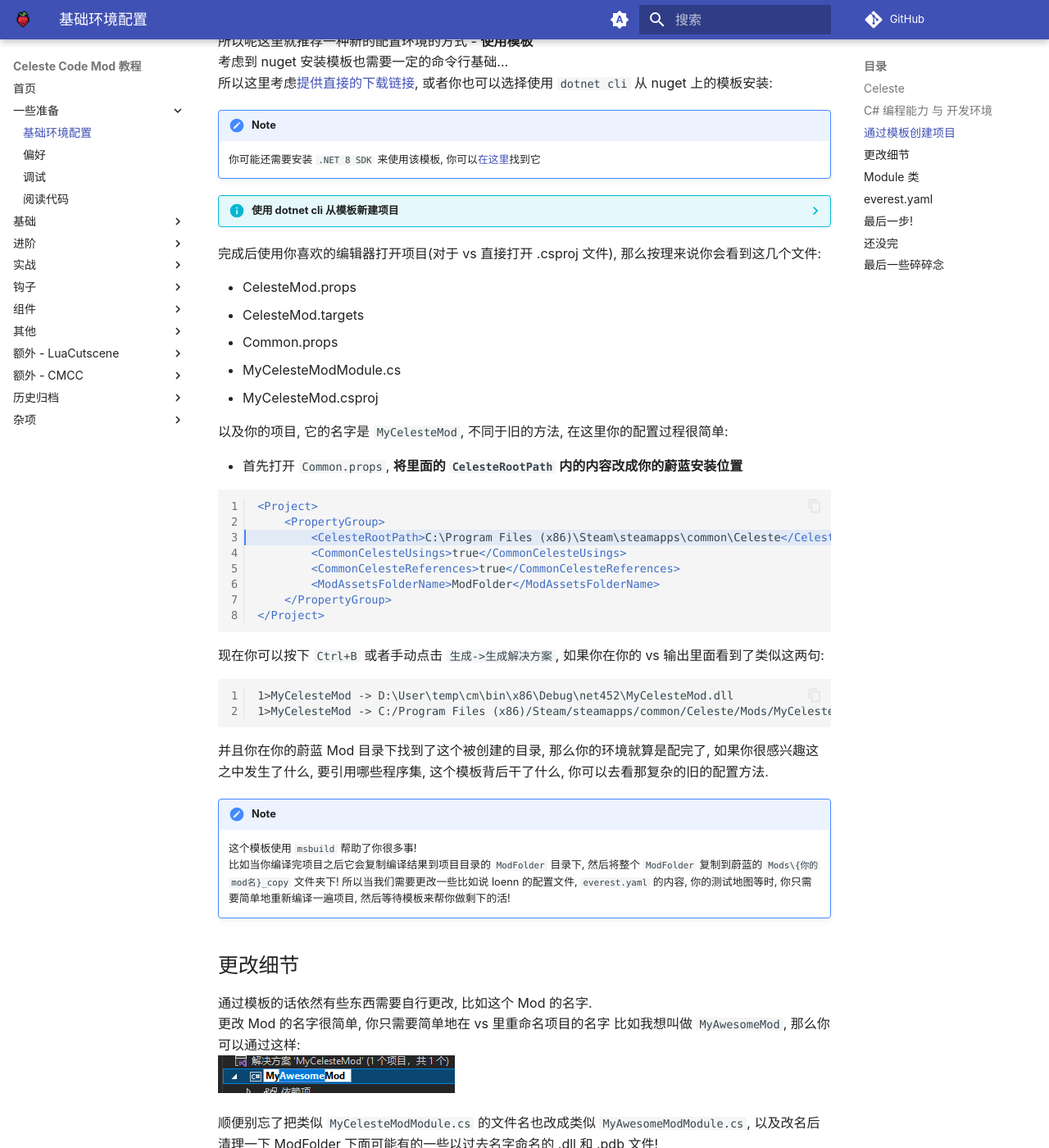
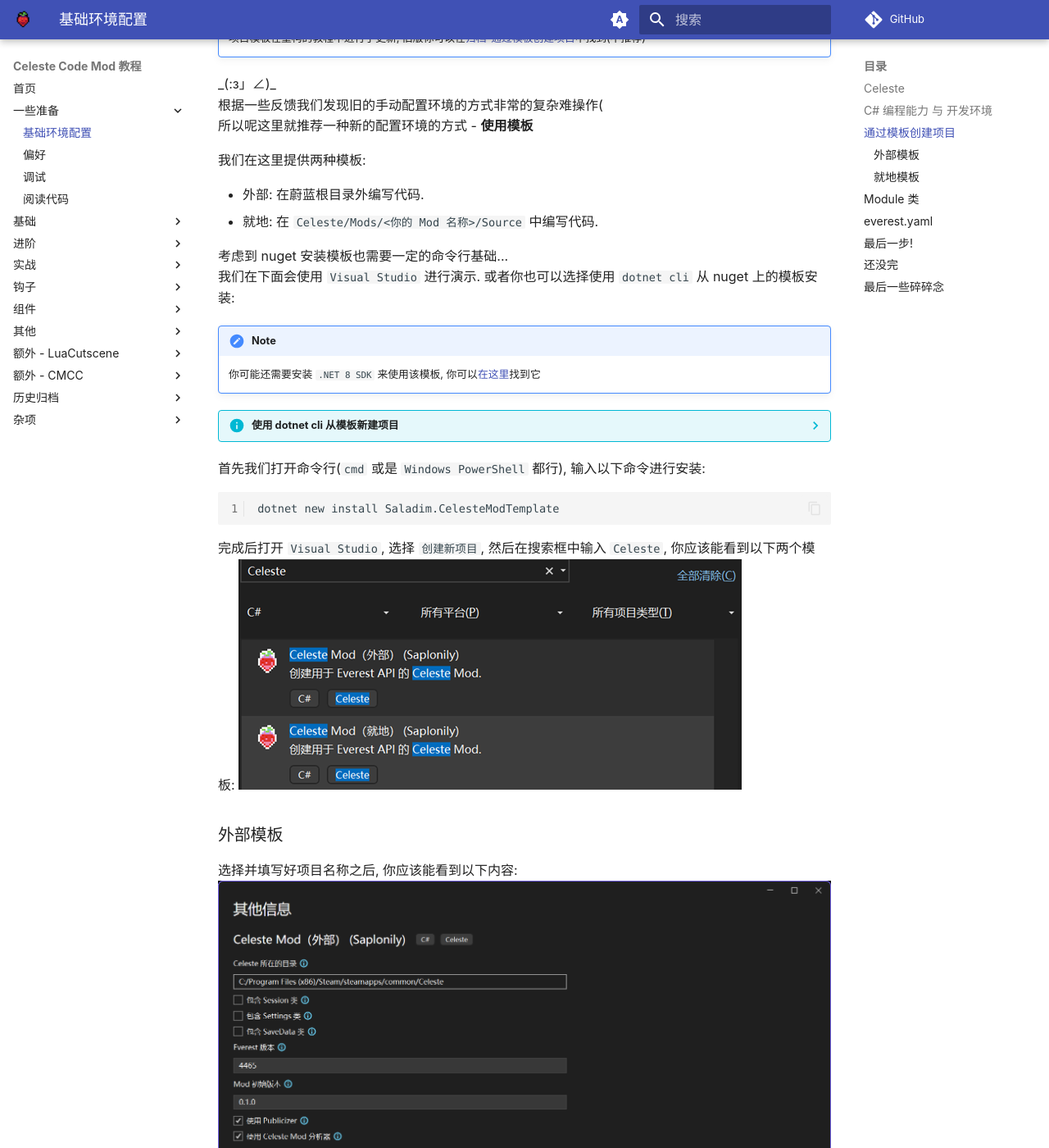
Before and after one commit to Saplonily/CelesteModTutorial, an MkDocs documentation site: the page built from docs/coding_setup/basic_env.md, in a window 1280 px wide and 1400 px high, scrolled down 2514 px. Shown: the whole window at 82% size. Built offline with MkDocs 1.6.1 and Material for MkDocs 9.7.7, drawn with Linux system fonts in a browser that asks for light colours; comment, search, counter and statistics services are not loaded; some of the changed text lies outside the part shown.

Commit message:
重写通过模板创建项目

````diff
--- /dev/null
+++ b/docs/arc/project_template.md
@@ -0,0 +1,87 @@
+!!! info
+    在蔚蓝国外社区流行着另一个 mod 项目模板, 不过我个人不太喜欢它, 不过你需要的话[这是 Github 主页](https://github.com/EverestAPI/CelesteModTemplate)
+    所以这里主要使用我个人制作也是个人最常用的一个.
+
+\_(:з」∠)\_
+根据一些反馈我们发现旧的手动配置环境的方式非常的复杂难操作(
+所以呢这里就推荐一种新的配置环境的方式 - **使用模板**
+考虑到 nuget 安装模板也需要一定的命令行基础...
+所以这里考虑[提供直接的下载链接](https://hongshitieli.lanzouj.com/iJfRz1l0iffg),
+或者你也可以选择使用 `dotnet cli` 从 nuget 上的模板安装:
+
+!!! note
+    你可能还需要安装 `.NET 8 SDK` 来使用该模板, 你可以[在这里](https://get.dot.net)找到它
+
+??? info "使用 dotnet cli 从模板新建项目"
+    首先在一个你喜欢的位置放置你的项目文件夹, 名字即为你的项目名, 例如 `MyCelesteMod`:
+    ```bat
+    mkdir MyCelesteMod
+    cd MyCelesteMod
+    ```
+    然后在此位置安装 nuget 上我的 mod 模板(如果你没有安装的话):
+    ```bat
+    dotnet new install Saladim.CelesteModTemplate
+    ```
+    然后你就能使用这条指令直接创建项目了:
+    ```bat
+    dotnet new sapcelestemode
+    ```
+    名字即为上层文件夹名, 或者你可以使用 `-n` 参数重写项目名字:
+    ```bat
+    dotnet new sapcelestemod -n MySuperCelesteMod
+    ```
+    模板目前默认不会创建针对 Everest Core 的 Code Mod, 如果你需要的话你可以传入 `--core-only true` 参数:
+    ```bat
+    dotnet new sapcelestemod --core-only true
+    ```
+
+完成后使用你喜欢的编辑器打开项目(对于 vs 直接打开 .csproj 文件), 那么按理来说你会看到这几个文件:
+
+- CelesteMod.props
+- CelesteMod.targets
+- Common.props
+- MyCelesteModModule.cs
+- MyCelesteMod.csproj
+
+以及你的项目, 它的名字是 `MyCelesteMod`, 不同于旧的方法, 在这里你的配置过程很简单:
+
+- 首先打开 `Common.props`, **将里面的 `CelesteRootPath` 内的内容改成你的蔚蓝安装位置**
+
+```xml hl_lines="3"
+<Project>
+    <PropertyGroup>
+        <CelesteRootPath>C:\Program Files (x86)\Steam\steamapps\common\Celeste</CelesteRootPath>
+        <CommonCelesteUsings>true</CommonCelesteUsings>
+        <CommonCelesteReferences>true</CommonCelesteReferences>
+        <ModAssetsFolderName>ModFolder</ModAssetsFolderName>
+    </PropertyGroup>
+</Project>
+```
+
+现在你可以按下 `Ctrl+B` 或者手动点击 `生成->生成解决方案`,
+如果你在你的 vs 输出里面看到了类似这两句:
+
+```
+1>MyCelesteMod -> D:\User\temp\cm\bin\x86\Debug\net452\MyCelesteMod.dll
+1>MyCelesteMod -> C:/Program Files (x86)/Steam/steamapps/common/Celeste/Mods/MyCelesteMod_copy/MyCelesteMod.dll
+```
+
+并且你在你的蔚蓝 Mod 目录下找到了这个被创建的目录,
+那么你的环境就算是配完了, 如果你很感兴趣这之中发生了什么, 要引用哪些程序集, 这个模板背后干了什么, 你可以去看那复杂的旧的配置方法.
+!!! note
+    这个模板使用 `msbuild` 帮助了你很多事!
+    比如当你编译完项目之后它会复制编译结果到项目目录的 `ModFolder` 目录下,
+    然后将整个 `ModFolder` 复制到蔚蓝的 `Mods\{你的mod名}_copy` 文件夹下!
+    所以当我们需要更改一些比如说 loenn 的配置文件, `everest.yaml` 的内容, 你的测试地图等时,
+    你只需要简单地重新编译一遍项目, 然后等待模板来帮你做剩下的活!
+
+
+## 更改细节
+
+通过模板的话依然有些东西需要自行更改, 比如这个 Mod 的名字.
+更改 Mod 的名字很简单, 你只需要简单地在 vs 里重命名项目的名字
+比如我想叫做 `MyAwesomeMod`, 那么你可以通过这样:
+![awesome mod!](rename_proj.png)
+
+顺便别忘了把类似 `MyCelesteModModule.cs` 的文件名也改成类似 `MyAwesomeModModule.cs`,
+以及改名后清理一下 ModFolder 下面可能有的一些以过去名字命名的 .dll 和 .pdb 文件!
--- a/docs/coding_setup/basic_env.md
+++ b/docs/coding_setup/basic_env.md
@@ -55,11 +55,20 @@
     在蔚蓝国外社区流行着另一个 mod 项目模板, 不过我个人不太喜欢它, 不过你需要的话[这是 Github 主页](https://github.com/EverestAPI/CelesteModTemplate)
     所以这里主要使用我个人制作也是个人最常用的一个.
 
+!!! note
+    项目模板在重构的教程中进行了更新, 旧版你可以在[归档-通过模板创建项目](../arc/project_template.md)中找到(不推荐)
+
 \_(:з」∠)\_
 根据一些反馈我们发现旧的手动配置环境的方式非常的复杂难操作(
 所以呢这里就推荐一种新的配置环境的方式 - **使用模板**
+
+我们在这里提供两种模板:
+
+- 外部: 在蔚蓝根目录外编写代码.
+- 就地: 在 `Celeste/Mods/<你的 Mod 名称>/Source` 中编写代码.
+
 考虑到 nuget 安装模板也需要一定的命令行基础...
-所以这里考虑[提供直接的下载链接](https://hongshitieli.lanzouj.com/iJfRz1l0iffg),
+我们在下面会使用 `Visual Studio` 进行演示.
 或者你也可以选择使用 `dotnet cli` 从 nuget 上的模板安装:
 
 !!! note
@@ -75,43 +84,42 @@
     ```bat
     dotnet new install Saladim.CelesteModTemplate
     ```
-    然后你就能使用这条指令直接创建项目了:
+    然后你就能使用这条指令直接创建外部模板了:
     ```bat
-    dotnet new sapcelestemod
+    dotnet new sapcelestemode
     ```
-    名字即为上层文件夹名, 或者你可以使用 `-n` 参数重写项目名字:
+    如果需要就地模板使用这条指令:
     ```bat
-    dotnet new sapcelestemod -n MySuperCelesteMod
+    dotnet new sapcelestemodi
     ```
-    模板目前默认不会创建针对 Everest Core 的 Code Mod, 如果你需要的话你可以传入 `--core-only true` 参数:
-    ```bat
-    dotnet new sapcelestemod --core-only true
-    ```
+    下面是可选择的一些参数:
 
-完成后使用你喜欢的编辑器打开项目(对于 vs 直接打开 .csproj 文件), 那么按理来说你会看到这几个文件:
+    - `-n`: 你的 Mod 名称, 默认为 `MyCelesteMod`, 用于重写项目名字, 例如 `-n YourCelesteMod`.
+    - `-c`: 指定蔚蓝根目录(只对外部模板生效), 例如 `-c "C:\Program Files\steam\steamapps\Celeste"`.
+    - `-up`: 是否使用 Publicize 后的 Celeste 程序集, 默认开启, 关闭可以 `-up false`.
+    - `-ua`: 是否使用 Celeste Mod 分析器, 默认开启, 关闭可以 `-ua false`.
+    - `-ss`: 向项目中添加 `Session` 类并在 `Module` 中自动配置, 默认关闭.
+    - `-st`: 向项目中添加 `Settings` 类并在 `Module` 中自动配置, 默认关闭.
+    - `-sd`: 向项目中添加 `SaveData` 类并在 `Module` 中自动配置, 默认关闭.
+    - `-ev`: 指定 `everest.yaml` 中的 `EverestCore` 版本, 默认为 `4465`.
+    - `-mv`: 指定 `everest.yaml` 中的你的 Mod 的初始版本, 默认为 `0.1.0`.
 
-- CelesteMod.props
-- CelesteMod.targets
-- Common.props
-- MyCelesteModModule.cs
-- MyCelesteMod.csproj
-
-以及你的项目, 它的名字是 `MyCelesteMod`, 不同于旧的方法, 在这里你的配置过程很简单:
-
-- 首先打开 `Common.props`, **将里面的 `CelesteRootPath` 内的内容改成你的蔚蓝安装位置**
-
-```xml hl_lines="3"
-<Project>
-	<PropertyGroup>
-		<CelesteRootPath>C:\Program Files (x86)\Steam\steamapps\common\Celeste</CelesteRootPath>
-		<CommonCelesteUsings>true</CommonCelesteUsings>
-		<CommonCelesteReferences>true</CommonCelesteReferences>
-		<ModAssetsFolderName>ModFolder</ModAssetsFolderName>
-	</PropertyGroup>
-</Project>
+首先我们打开命令行(`cmd` 或是 `Windows PowerShell` 都行), 输入以下命令进行安装:
+```bat
+dotnet new install Saladim.CelesteModTemplate
 ```
 
-现在你可以按下 `Ctrl+B` 或者手动点击 `生成->生成解决方案`,
+完成后打开 `Visual Studio`, 选择 `创建新项目`, 然后在搜索框中输入 `Celeste`, 你应该能看到以下两个模板:
+![vs_template](images/base_env/vs_template.png)
+
+### 外部模板
+
+选择并填写好项目名称之后, 你应该能看到以下内容:
+![external_template](images/base_env/external_template.png)
+
+其中的各选项详细信息可以把鼠标移到旁边的 `info` 图标进行查看.
+
+完成创建后你可以按下 `Ctrl+B` 或者手动点击 `生成->生成解决方案`,
 如果你在你的 vs 输出里面看到了类似这两句:
 
 ```
@@ -128,16 +136,16 @@
     所以当我们需要更改一些比如说 loenn 的配置文件, `everest.yaml` 的内容, 你的测试地图等时,
     你只需要简单地重新编译一遍项目, 然后等待模板来帮你做剩下的活!
 
+### 就地模板
 
-## 更改细节
+就地模板在进行项目名称填写时你应该会看到以下内容:
+![inplace_template](images/base_env/inplace_template.png)
 
-通过模板的话依然有些东西需要自行更改, 比如这个 Mod 的名字.
-更改 Mod 的名字很简单, 你只需要简单地在 vs 里重命名项目的名字
-比如我想叫做 `MyAwesomeMod`, 那么你可以通过这样:
-![awesome mod!](images/base_env/rename_proj.png)
+这里的 `项目名称` 就是你的 Mod 名称.
+`位置` 我们需要改到蔚蓝的 `Mods` 目录下, 例如 `C:\Program Files\steam\steamapps\Celeste\Mods`.
+填写完成后我们还需要勾选 `将解决方案和项目放在同一目录中`.
 
-顺便别忘了把类似 `MyCelesteModModule.cs` 的文件名也改成类似 `MyAwesomeModModule.cs`,
-以及改名后清理一下 ModFolder 下面可能有的一些以过去名字命名的 .dll 和 .pdb 文件!
+后面的项目配置基本与外部模板一致, 除了 `Celeste 所在的目录`. 这项已经在上一步的 `位置` 填写过了所以不需要再填写.
 
 ## Module 类
 
--- a/mkdocs.yml
+++ b/mkdocs.yml
@@ -73,9 +73,9 @@
  # - Loenn:
  #     - Loenn 目录结构: "loenn/folder_structure.md"
  #     - Loenn 基础配置: "loenn/basic_configurations.md"
- #     - Loenn 绘制: "loenn/rendering.md"
  #     - Entity 结构: "loenn/entity_structs.md"
  #     - Trigger 结构: "loenn/trigger_structs.md"
+ #     - Loenn 绘制: "loenn/rendering.md"
  #     - Loenn 节点: "loenn/nodes.md"
  #     - Effect 结构: "loenn/effect_structs.md"
   - 实战:
@@ -105,6 +105,7 @@
       - FAQ: "extra_cmcc/cmcc/todo.md"
   - 历史归档:
       - 基础环境配置: "arc/basic_env.md"
+      - 通过模板创建项目: "arc/project_template.md"
       - 偏好-sdk-styled-proj: "arc/sdk-styled-proj.md"
   - 杂项:
       - ChangeLog: "misc/change_log.md"
````
Also changed, not shown: docs/arc/rename_proj.png (renamed from docs/coding_setup/images/base_env/rename_proj.png), docs/coding_setup/images/base_env/external_template.png (added), docs/coding_setup/images/base_env/inplace_template.png (added), docs/coding_setup/images/base_env/vs_template.png (added).
